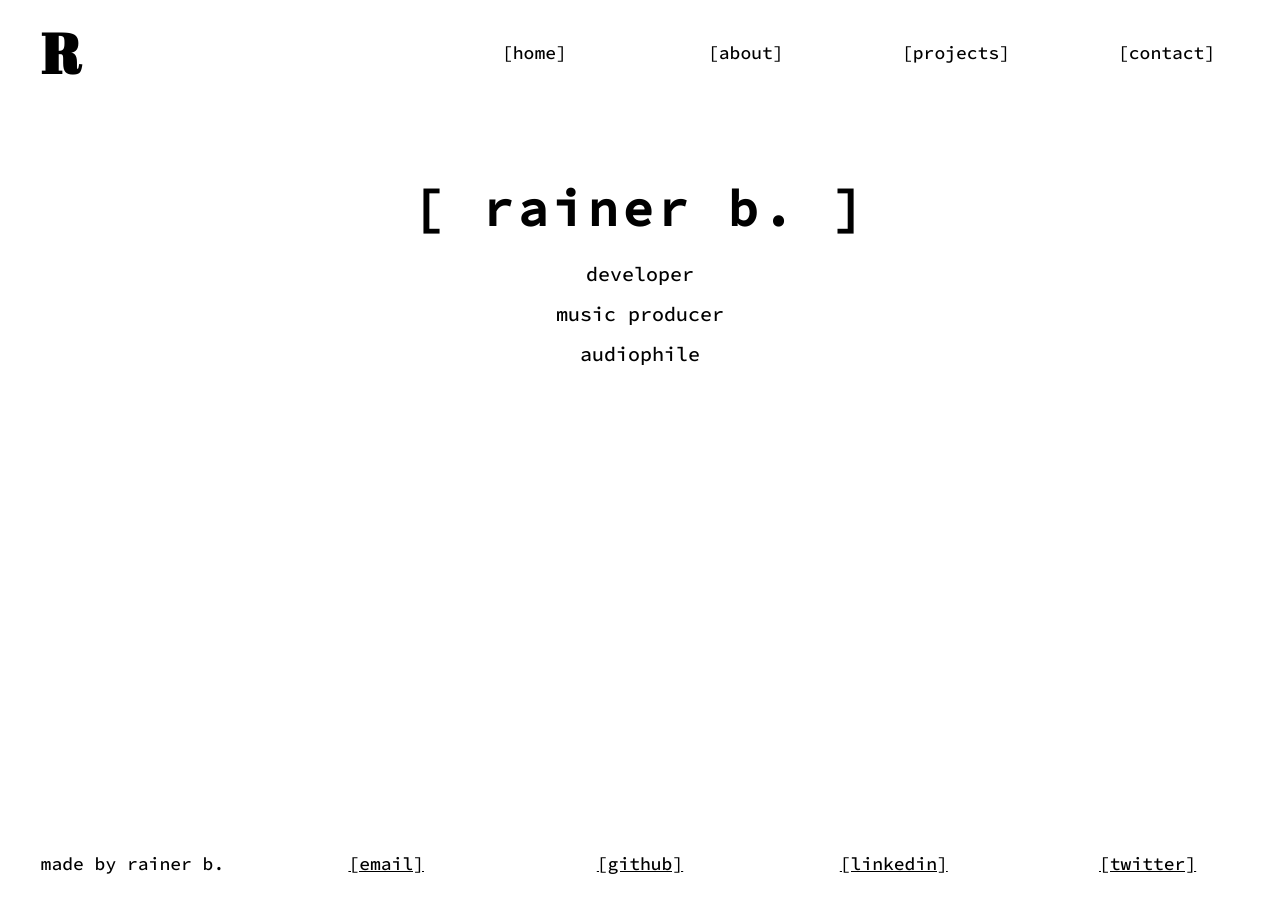
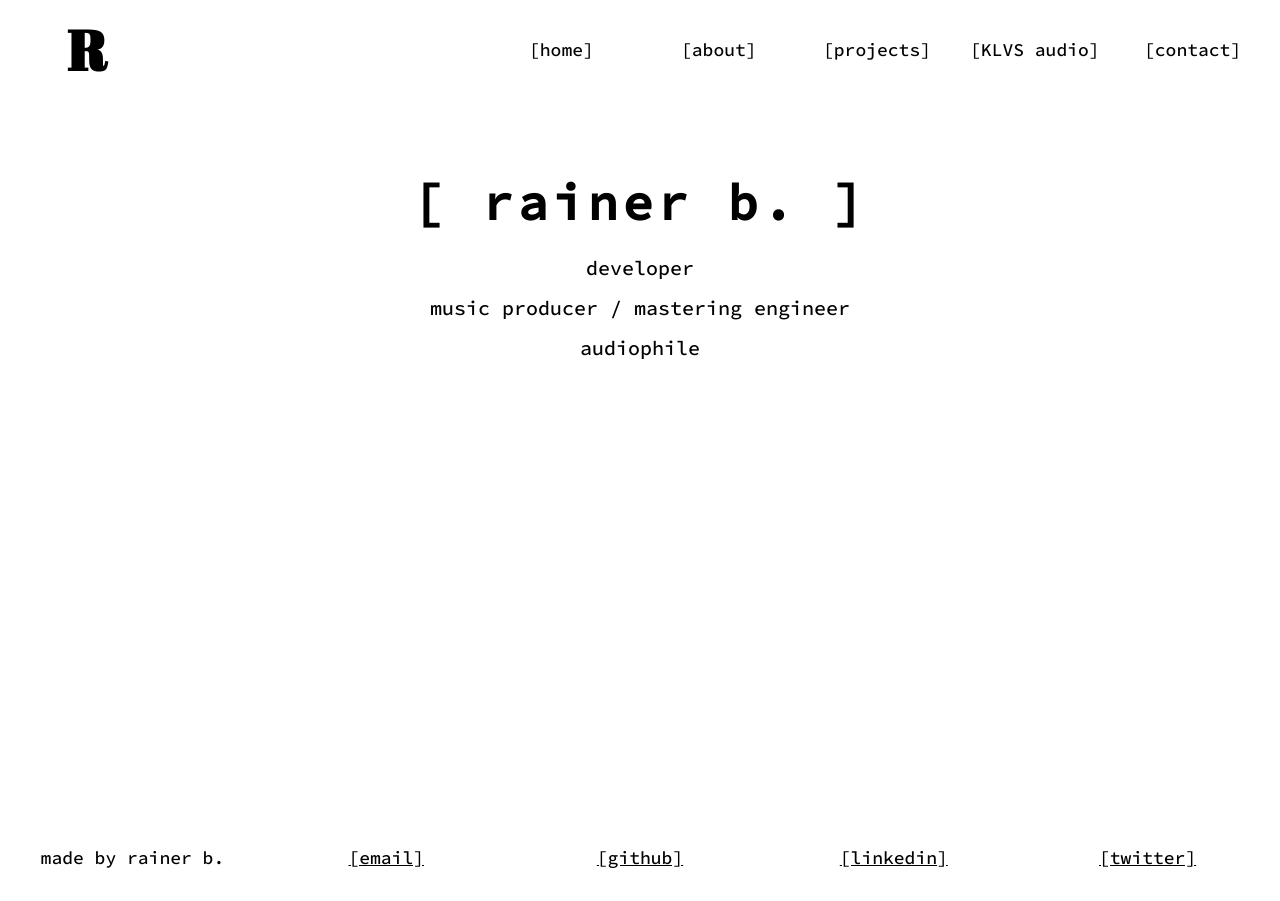
Before and after one commit to rainerb16/portfolio, a Vue app: page /portfolio in a window 1280 px wide. Built offline with nearby package versions, Linux system fonts and the light colour scheme; what vuejs-twitter-feed would draw is missing.

Commit message:
Editing main content area, adding klvs audio to nav bar

```diff
--- a/src/components/MainContent.vue
+++ b/src/components/MainContent.vue
@@ -11,7 +11,8 @@
         developer
       </p>
       <p class="animate__animated animate__flipInX animate__delay-3s	3s">
-        music producer
+        music producer / mastering engineer
+
       </p>
       <p class="animate__animated animate__flipInX animate__delay-4s	4s">
         audiophile
--- a/src/components/NavigationBar.vue
+++ b/src/components/NavigationBar.vue
@@ -6,6 +6,13 @@
       <router-link to="/" class="nav-link">[home]</router-link>
       <router-link to="/about" class="nav-link">[about]</router-link>
       <router-link to="/portfolio" class="nav-link">[projects]</router-link>
+      <a
+        href="https://www.klvsaudio.co/"
+        target="_blank"
+        rel="noreferrer"
+        class="nav-link"
+        >[KLVS audio]</a
+      >
       <router-link to="/contact" class="nav-link">[contact]</router-link>
     </div>
   </div>
@@ -34,7 +41,8 @@ a:visited {
 }
 #nav {
   display: grid;
-  grid-template-columns: 1fr 2fr 2fr 2fr 2fr 2fr;
+  column-gap: 7px;
+  grid-template-columns: 1fr 1fr 1fr 1fr 1fr 1fr 1fr;
   width: 100%;
   align-items: center;
   justify-items: center;
@@ -47,7 +55,7 @@ a:visited {
 @media only screen and (min-width: 768px) {
   #nav {
     display: grid;
-    grid-template-columns: 1fr 2fr 1fr 2fr 2fr 2fr;
+    grid-template-columns: 1fr 2fr 1fr 1fr 1fr 1fr 1fr;
     font-size: 20px;
   }
   #r-title {
@@ -59,8 +67,9 @@ a:visited {
 // DESKTOP
 @media only screen and (min-width: 1020px) {
   #nav {
-    grid-template-columns: 1fr 3fr 2fr 2fr 2fr 2fr;
-    font-size: 20px;
+    column-gap: normal;
+    grid-template-columns: 1fr 2fr 1fr 1fr 1fr 1fr 1fr;
+    font-size: 18px;
   }
   #r-title {
     font-family: "Abril Fatface", cursive;
@@ -74,7 +83,7 @@ a:visited {
     position: relative;
     overflow: hidden;
     font-size: 18px;
-    padding: 7px;
+    padding: 4px;
   }
   .nav-link:before {
     content: "";
```
